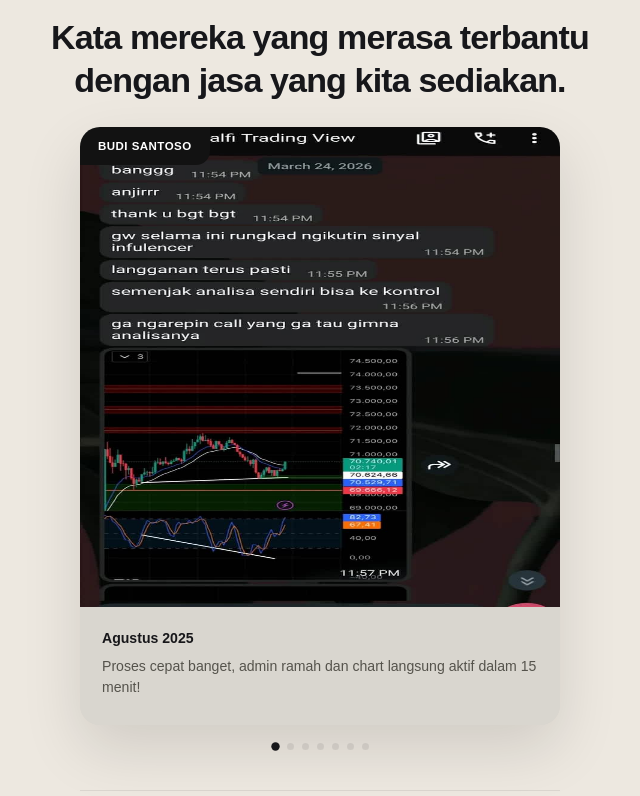
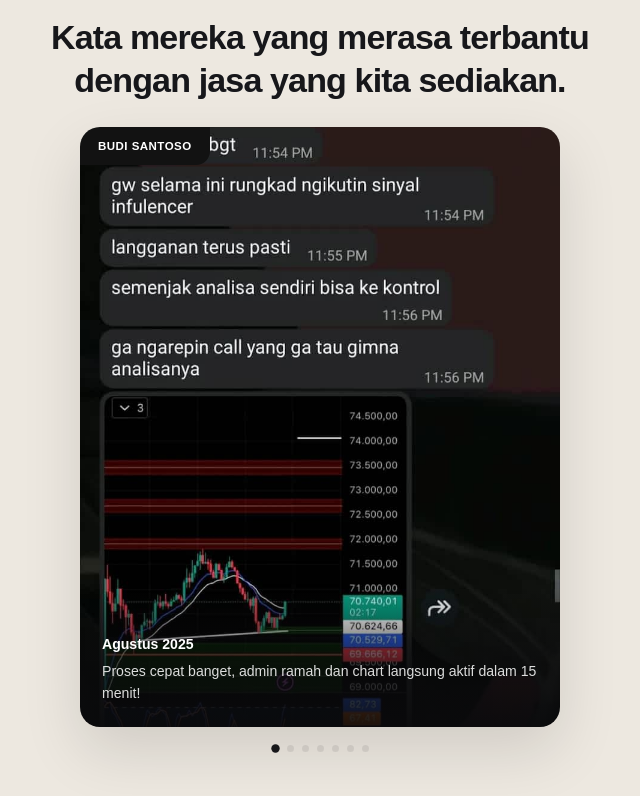
Before and after one commit to regeregereg/jekistorenextjs, a Next.js app: page / in a window 1280 px wide. Shown: the part 1100-1896 px from the top of the page, without its empty margins (320-960 px from the left). Built offline with nearby package versions, Linux system fonts and the light colour scheme; no server answers; a web font is replaced by a local one.

Commit message:
Add files via upload

```diff
--- a/app/components/layout/Navbar.tsx
+++ b/app/components/layout/Navbar.tsx
@@ -2,7 +2,6 @@
 
 import { useEffect, useState } from 'react';
 import Link from 'next/link';
-import { Menu, X } from 'lucide-react';
 import { GradientButton } from '@/app/components/ui/GradientButton';
 import { WhatsAppIcon } from '@/app/components/ui/Icons';
 import { siteConfig, whatsappBaseUrl } from '@/lib/config/site';
@@ -45,21 +44,30 @@ export function Navbar() {
           ))}
         </div>
 
+        {/* Kontak + Order hanya tampil di desktop (nav-links teks sudah
+            cukup di sana). Di mobile, keduanya digantikan oleh tombol teks
+            "JEKI TV 195k" di bawah - lihat .nav-actions-desktop &
+            .nav-jeki-toggle di globals.css. */}
+        <div className="nav-actions-desktop">
           <Link href={whatsappBaseUrl} target="_blank" rel="noopener noreferrer" className="nav-pill">
             Kontak
           </Link>
           <GradientButton href="#order" size="sm">
             Order
           </GradientButton>
+        </div>
 
+        {/* Tombol ini menggantikan ikon hamburger + Kontak/Order di mobile:
+            teksnya "JEKI TV 195k", tapi tetap berfungsi membuka panel menu
+            (Langganan/Method/FAQ/WA) supaya navigasi mobile tidak hilang. */}
         <button
-          className="nav-toggle"
+          className="nav-jeki-toggle"
           aria-label={mobileOpen ? 'Tutup menu' : 'Buka menu'}
           aria-expanded={mobileOpen}
           type="button"
           onClick={() => setMobileOpen((prev) => !prev)}
         >
-          {mobileOpen ? <X size={19} /> : <Menu size={19} />}
+          JEKI TV 195k
         </button>
       </nav>
 
--- a/app/components/sections/TestimonialSpotlight.tsx
+++ b/app/components/sections/TestimonialSpotlight.tsx
@@ -72,10 +72,13 @@ export function TestimonialSpotlight() {
                     fallbackClassName="spotlight-photo-fallback"
                     className="spotlight-photo"
                   />
-                </div>
-                <div className="spotlight-caption">
-                  <div className="spotlight-date">{t.dateYear}</div>
-                  <p className="spotlight-message">{t.message}</p>
+                  {/* Caption sekarang jadi overlay langsung di atas foto (gradient
+                      scrim), bukan kotak warna terpisah di bawahnya - supaya area
+                      foto terasa menyatu dan lebih luas. */}
+                  <div className="spotlight-caption">
+                    <div className="spotlight-date">{t.dateYear}</div>
+                    <p className="spotlight-message">{t.message}</p>
+                  </div>
                 </div>
               </article>
             ))}
--- a/app/globals.css
+++ b/app/globals.css
@@ -362,25 +362,37 @@ p {
 .nav-pill:hover {
   color: var(--ink);
 }
-.nav-toggle {
+.nav-actions-desktop {
+  display: inline-flex;
+  align-items: center;
+  gap: 10px;
+}
+.nav-jeki-toggle {
   display: none;
   background: none;
   border: none;
   color: var(--ink);
-  font-size: 1.2rem;
-  padding: 6px 10px;
-  border-radius: 10px;
+  font-size: 0.82rem;
+  font-weight: 700;
+  letter-spacing: 0.01em;
+  white-space: nowrap;
+  padding: 8px 16px;
+  border-radius: 999px;
   transition: background 0.15s ease;
 }
-.nav-toggle:hover {
+.nav-jeki-toggle:hover {
   background: rgba(255, 255, 255, 0.06);
 }
 @media (max-width: 760px) {
   .nav-links {
     display: none;
   }
-  .nav-toggle {
-    display: flex;
+  .nav-actions-desktop {
+    display: none;
+  }
+  .nav-jeki-toggle {
+    display: inline-flex;
+    align-items: center;
   }
 }
 
@@ -700,8 +712,11 @@ p {
 .spotlight-photo-wrap {
   position: relative;
   width: 100%;
-  aspect-ratio: 1 / 1;
+  aspect-ratio: 4 / 5;
   background: var(--spot-card);
+}
+.spotlight-photo {
+  object-fit: cover;
 }
 /* Placeholder gambar khusus di dalam frame terang ini - beda dari
    .image-fallback default (tema gelap situs) supaya warnanya tetap
@@ -720,22 +735,29 @@ p {
   padding: 14px;
   background: var(--spot-card);
 }
-/* Caption memakai background yang sama persis dengan foto & frame supaya
-   teks terlihat menyatu jadi satu permukaan, bukan strip terpisah. */
+/* Caption sekarang jadi overlay langsung di atas foto (gradient scrim dari
+   gelap ke transparan), bukan kotak warna solid terpisah di bawah foto -
+   supaya tidak ada "sambungan" warna yang kelihatan dan area foto jadi
+   terasa lebih luas/menyatu. */
 .spotlight-caption {
-  padding: 20px 22px 26px;
-  background: var(--spot-card);
+  position: absolute;
+  left: 0;
+  right: 0;
+  bottom: 0;
+  z-index: 2;
+  padding: 46px 22px 22px;
+  background: linear-gradient(to top, rgba(10, 10, 12, 0.92) 0%, rgba(10, 10, 12, 0.68) 45%, rgba(10, 10, 12, 0) 100%);
 }
 .spotlight-date {
   font-weight: 700;
   font-size: 0.88rem;
   margin-bottom: 6px;
-  color: var(--spot-ink);
+  color: #fff;
 }
 .spotlight-message {
   font-size: 0.88rem;
   line-height: 1.55;
-  color: var(--spot-ink-mid);
+  color: rgba(255, 255, 255, 0.86);
   margin: 0;
 }
 
@@ -764,8 +786,6 @@ p {
   z-index: 1;
   max-width: 480px;
   margin: 40px auto 0;
-  padding-top: 32px;
-  border-top: 1px solid var(--spot-line);
   display: flex;
   flex-direction: column;
   gap: 16px;
```
Lines whose indentation alone changed are shown as unchanged.
